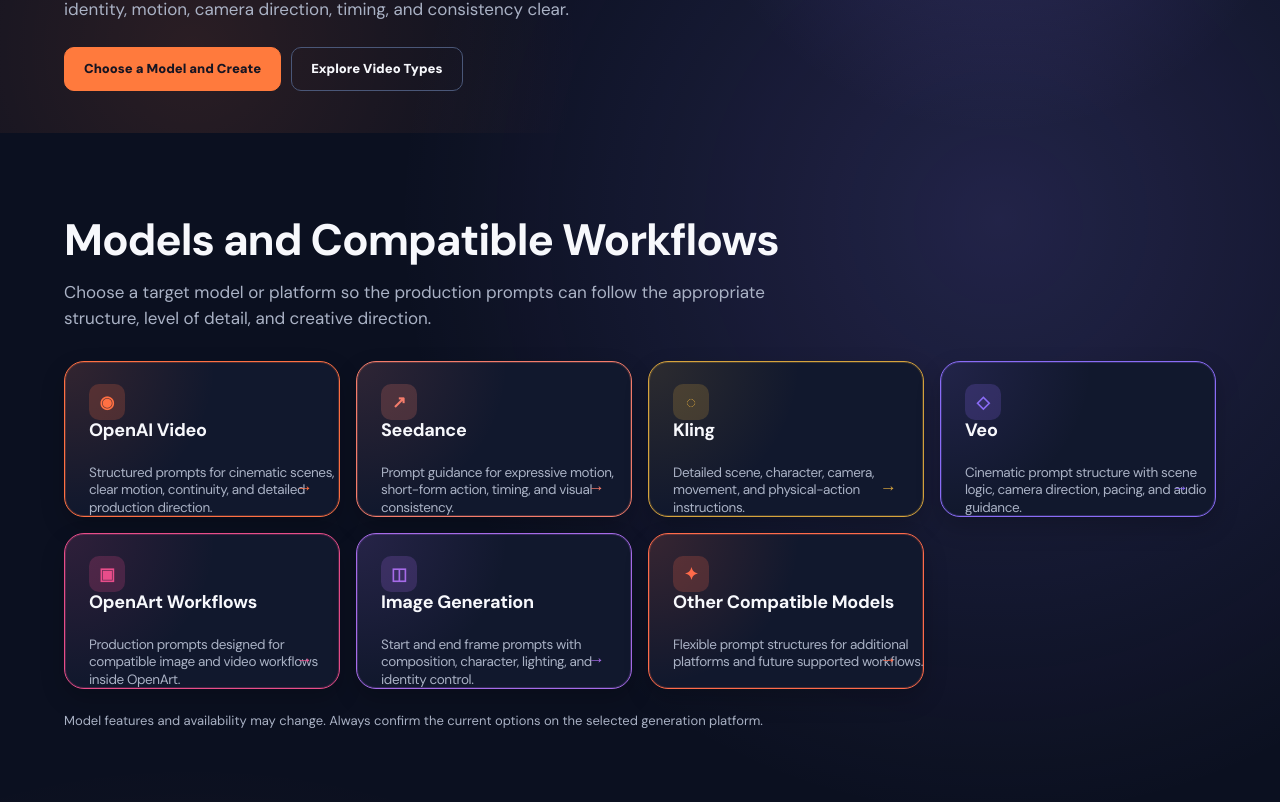
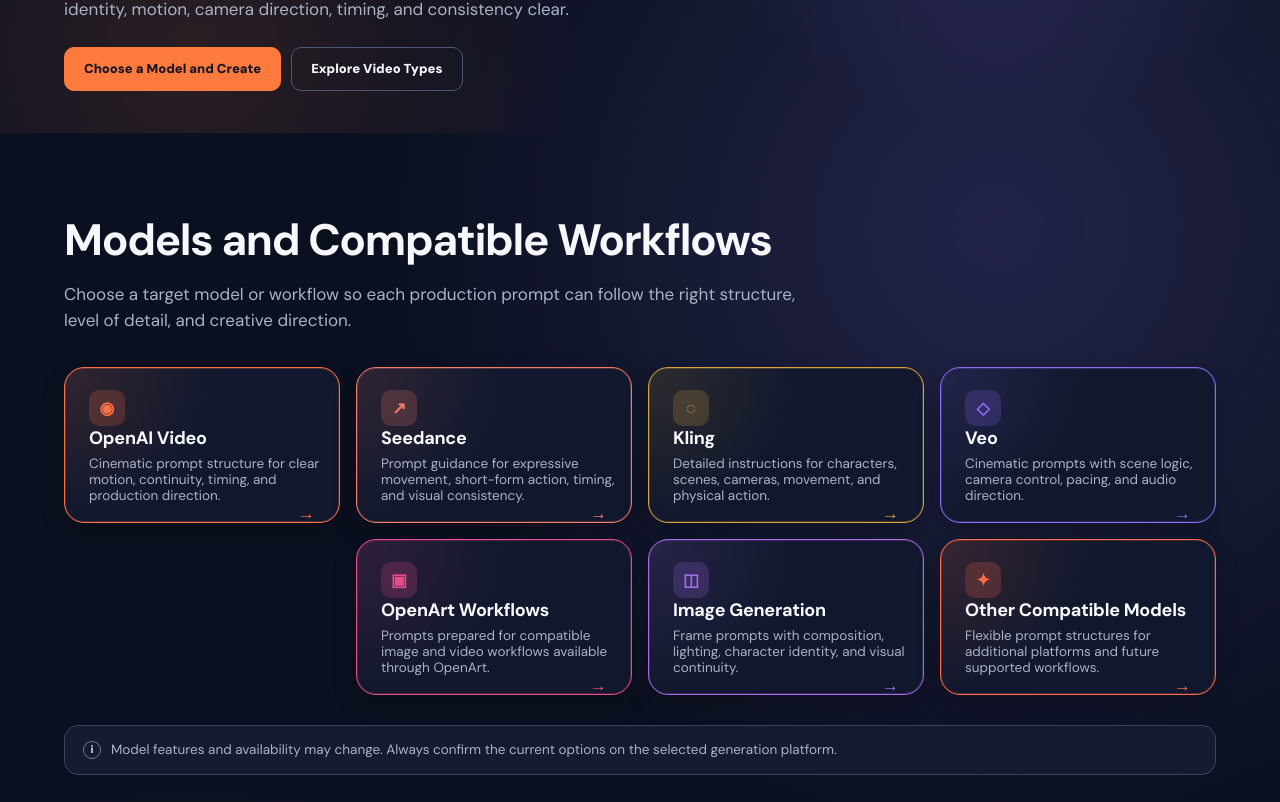
Before and after one commit to saifalrikaby1-png/slapstick-prompt-pack, a Next.js app: page /models in a window 1280 px wide. Shown: the part 358-1160 px from the top of the page. Built offline with nearby package versions, Linux system fonts and the light colour scheme.

Commit message:
Polish Models card typography and layout

```diff
--- a/app/marketing-compact.module.css
+++ b/app/marketing-compact.module.css
@@ -125,18 +125,22 @@
 .modelsHero h1 { max-width: 860px; font-size: clamp(42px, 5.4vw, 75px); line-height: 1.02; }
 .modelsHero :global(.hero-copy) { max-width: 800px; margin: 18px 0 0; }
 .modelsHeroActions { display: flex; flex-wrap: wrap; gap: 10px; margin-top: 24px; }
-.modelFeatureSection > h2, .modelGuidanceSection > h2, .modelsCta h2 { margin: 0 0 16px; color: #F7F8FC; font-family: var(--font-dm), system-ui, sans-serif; font-size: 44px; font-weight: 700; line-height: 1.08; letter-spacing: -.025em; }
-.modelFeatureSection :global(.section-copy), .modelGuidanceSection :global(.section-copy) { max-width: 760px; margin: 0; color: #AAB2C5; font-family: var(--font-dm), system-ui, sans-serif; font-size: 17px; line-height: 1.5; }
-.modelFeatureGrid { display: grid; grid-template-columns: repeat(4, minmax(0, 1fr)); align-items: stretch; gap: 16px; margin-top: 30px; }
+.modelFeatureSection { padding-top: 84px; padding-bottom: 76px; }
+.modelFeatureSection > h2, .modelGuidanceSection > h2, .modelsCta h2 { margin: 0; color: #F7F8FC; font-family: var(--font-dm), system-ui, sans-serif; font-size: 44px; font-weight: 700; line-height: 1.08; letter-spacing: -.03em; }
+.modelFeatureSection :global(.section-copy), .modelGuidanceSection :global(.section-copy) { max-width: 760px; margin: 18px 0 34px; color: #AAB2C5; font-family: var(--font-dm), system-ui, sans-serif; font-size: 17px; line-height: 1.5; }
+.modelFeatureGrid { display: grid; grid-template-columns: repeat(4, minmax(0, 1fr)); align-items: stretch; gap: 16px; margin-top: 0; }
 .modelFeatureCard { composes: styleCard; position: relative; overflow: hidden; box-sizing: border-box; border: 1px solid var(--model-accent); background: radial-gradient(circle at top left, var(--model-tint), transparent 48%), var(--model-surface); box-shadow: inset 0 0 0 1px color-mix(in srgb, var(--model-accent) 24%, transparent), 0 10px 24px #0003; }
 .modelFeatureCard:hover, .modelFeatureCard:focus-visible { border-color: var(--model-accent); background: radial-gradient(circle at top left, var(--model-tint), transparent 48%), var(--model-surface); box-shadow: inset 0 0 0 1px color-mix(in srgb, var(--model-accent) 48%, transparent), 0 16px 32px var(--model-tint); transform: translateY(-3px); outline: 3px solid color-mix(in srgb, var(--model-accent) 36%, transparent); outline-offset: 3px; }
-.modelFeatureContent { position: relative; z-index: 1; display: grid; grid-template-rows: 36px 44px minmax(0, 1fr); gap: 0; align-content: start; height: 100%; min-height: 0; }
+.modelFeatureContent { position: relative; z-index: 1; display: grid; grid-template-rows: 36px 26px minmax(0, 1fr) 18px; gap: 2px; align-content: start; height: calc(100% + 22px); min-height: 0; }
 .modelFeatureIcon { display: grid; place-items: center; width: 36px; height: 36px; margin: 0; border-radius: 10px; background: color-mix(in srgb, var(--model-accent) 20%, transparent); color: var(--model-accent); font-size: 17px; font-weight: 800; line-height: 1; }
-.modelFeatureCard h3 { display: flex; align-items: flex-start; min-height: 44px; margin: 0; color: #F7F8FC; font-family: var(--font-dm), system-ui, sans-serif; font-size: 18px; font-weight: 650; line-height: 1.18; letter-spacing: -.015em; }
-.modelFeatureCard p { width: calc(100% + 24px); max-width: none; min-height: 0; max-height: none; margin: 0; overflow: visible; align-self: start; color: #AAB2C5; font-family: var(--font-dm), system-ui, sans-serif; font-size: 13.5px; font-weight: 400; letter-spacing: -.4px; line-height: 1.28; }
-.modelFeatureArrow { position: absolute; right: 2px; bottom: 0; color: var(--model-accent); font-size: 17px; line-height: 1; transition: transform .2s ease; }
+.modelFeatureCard h3 { display: flex; align-items: flex-start; min-height: 26px; margin: 0; color: #F7F8FC; font-family: var(--font-dm), system-ui, sans-serif; font-size: 18px; font-weight: 650; line-height: 1.18; letter-spacing: -.015em; }
+.modelFeatureCard p { width: calc(100% + 24px); max-width: none; min-height: 0; max-height: none; margin: 0; overflow: visible; align-self: start; color: #AAB2C5; font-family: var(--font-dm), system-ui, sans-serif; font-size: 13.5px; font-weight: 400; letter-spacing: 0; line-height: 1.2; }
+.modelFeatureArrowRow { display: flex; align-items: center; justify-content: flex-end; min-width: 0; }
+.modelFeatureArrow { color: var(--model-accent); font-size: 17px; line-height: 1; transition: transform .2s ease; }
 .modelFeatureCard:hover .modelFeatureArrow, .modelFeatureCard:focus-visible .modelFeatureArrow { transform: translateX(4px); }
-.modelDisclaimer { margin: 22px 0 0; color: #AAB2C5; font-family: var(--font-dm), system-ui, sans-serif; font-size: 13px; line-height: 1.5; }
+.modelFeatureGrid > :nth-child(5) { grid-column: 2; }
+.modelDisclaimer { display: flex; align-items: center; gap: 10px; max-width: 100%; margin: 30px 0 0; padding: 14px 18px; border: 1px solid #394462; border-radius: 14px; background: #151c2f; color: #AAB2C5; font-family: var(--font-dm), system-ui, sans-serif; font-size: 13.5px; line-height: 1.45; }
+.modelDisclaimer span { display: grid; flex: 0 0 auto; place-items: center; width: 18px; height: 18px; border: 1px solid #6b7690; border-radius: 50%; color: #DDE3F1; font-size: 11px; font-weight: 800; }
 .modelGuidanceSection { padding-top: 38px; }
 .modelGuidanceGrid { display: grid; grid-template-columns: repeat(4, minmax(0, 1fr)); align-items: stretch; gap: 16px; margin-top: 30px; }
 .modelGuidanceCard { min-height: 170px; padding: 22px 24px; border: 1px solid #394462; border-radius: 20px; background: radial-gradient(circle at top left, #8B7CFF14, transparent 48%), #11182d; box-shadow: 0 10px 24px #0003; }
@@ -199,13 +203,16 @@
   .qualityControlCta > div:last-child { justify-content: flex-start; margin-top: 22px; }
   .modelsHero { padding: 46px 20px 36px; }
   .modelsHero h1 { font-size: clamp(39px, 12vw, 53px); }
-  .modelFeatureSection > h2, .modelGuidanceSection > h2 { font-size: 30px; }
+  .modelFeatureSection { padding-top: 52px; padding-bottom: 52px; }
+  .modelFeatureSection > h2, .modelGuidanceSection > h2 { font-size: 30px; line-height: 1.12; }
   .modelFeatureSection :global(.section-copy), .modelGuidanceSection :global(.section-copy) { font-size: 15px; }
-  .modelFeatureGrid { grid-template-columns: 1fr; align-items: start; gap: 14px; margin-top: 22px; }
+  .modelFeatureGrid { grid-template-columns: 1fr; align-items: start; gap: 14px; margin-top: 0; }
   .modelFeatureCard { min-height: 0; height: auto; padding: 18px 20px; }
-  .modelFeatureContent { grid-template-rows: 36px 44px minmax(0, 1fr); gap: 0; height: auto; }
+  .modelFeatureContent { grid-template-rows: 36px 26px minmax(0, 1fr) 18px; gap: 2px; height: auto; }
   .modelFeatureCard h3 { font-size: 17px; line-height: 1.2; }
   .modelFeatureCard p { font-size: 14px; line-height: 1.4; }
+  .modelFeatureGrid > :nth-child(5) { grid-column: auto; }
+  .modelDisclaimer { align-items: flex-start; margin-top: 28px; }
   .modelGuidanceGrid { grid-template-columns: 1fr; gap: 14px; margin-top: 22px; }
   .modelGuidanceCard { min-height: 0; padding: 20px; }
   .modelLimitations { margin-top: 20px; padding: 20px; }
--- a/app/models-public.tsx
+++ b/app/models-public.tsx
@@ -4,12 +4,12 @@
 import compact from "./marketing-compact.module.css";
 
 const models = [
-  { id: "openai-video", icon: "◉", title: "OpenAI Video", description: "Structured prompts for cinematic scenes, clear motion, continuity, and detailed production direction.", accent: "#FF7043", tint: "rgb(255 112 67 / 14%)" },
-  { id: "seedance", icon: "↗", title: "Seedance", description: "Prompt guidance for expressive motion, short-form action, timing, and visual consistency.", accent: "#F47C6B", tint: "rgb(244 124 107 / 13%)" },
-  { id: "kling", icon: "◌", title: "Kling", description: "Detailed scene, character, camera, movement, and physical-action instructions.", accent: "#D6A33D", tint: "rgb(214 163 61 / 14%)" },
-  { id: "veo", icon: "◇", title: "Veo", description: "Cinematic prompt structure with scene logic, camera direction, pacing, and audio guidance.", accent: "#8A6CF6", tint: "rgb(138 108 246 / 14%)" },
-  { id: "openart", icon: "▣", title: "OpenArt Workflows", description: "Production prompts designed for compatible image and video workflows inside OpenArt.", accent: "#E84D8A", tint: "rgb(232 77 138 / 14%)" },
-  { id: "image", icon: "◫", title: "Image Generation", description: "Start and end frame prompts with composition, character, lighting, and identity control.", accent: "#A66BE8", tint: "rgb(166 107 232 / 14%)" },
+  { id: "openai-video", icon: "◉", title: "OpenAI Video", description: "Cinematic prompt structure for clear motion, continuity, timing, and production direction.", accent: "#FF7043", tint: "rgb(255 112 67 / 14%)" },
+  { id: "seedance", icon: "↗", title: "Seedance", description: "Prompt guidance for expressive movement, short-form action, timing, and visual consistency.", accent: "#F47C6B", tint: "rgb(244 124 107 / 13%)" },
+  { id: "kling", icon: "◌", title: "Kling", description: "Detailed instructions for characters, scenes, cameras, movement, and physical action.", accent: "#D6A33D", tint: "rgb(214 163 61 / 14%)" },
+  { id: "veo", icon: "◇", title: "Veo", description: "Cinematic prompts with scene logic, camera control, pacing, and audio direction.", accent: "#8A6CF6", tint: "rgb(138 108 246 / 14%)" },
+  { id: "openart", icon: "▣", title: "OpenArt Workflows", description: "Prompts prepared for compatible image and video workflows available through OpenArt.", accent: "#E84D8A", tint: "rgb(232 77 138 / 14%)" },
+  { id: "image", icon: "◫", title: "Image Generation", description: "Frame prompts with composition, lighting, character identity, and visual continuity.", accent: "#A66BE8", tint: "rgb(166 107 232 / 14%)" },
   { id: "other", icon: "✦", title: "Other Compatible Models", description: "Flexible prompt structures for additional platforms and future supported workflows.", accent: "#FF6B4A", tint: "rgb(255 107 74 / 16%)" },
 ] as const;
 
@@ -22,7 +22,7 @@
 
 function ModelFeatureCard({ model }: { model: (typeof models)[number] }) {
   return <Link href="/create?section=setup" className={compact.modelFeatureCard} style={{ "--model-accent": model.accent, "--model-tint": model.tint, "--model-surface": "#11182d" } as CSSProperties} aria-label={`Choose ${model.title} in production setup`}>
-    <div className={compact.modelFeatureContent}><span className={compact.modelFeatureIcon} aria-hidden="true">{model.icon}</span><h3>{model.title}</h3><p>{model.description}</p><span className={compact.modelFeatureArrow} aria-hidden="true">→</span></div>
+    <div className={compact.modelFeatureContent}><span className={compact.modelFeatureIcon} aria-hidden="true">{model.icon}</span><h3>{model.title}</h3><p>{model.description}</p><div className={compact.modelFeatureArrowRow}><span className={compact.modelFeatureArrow} aria-hidden="true">→</span></div></div>
   </Link>;
 }
 
@@ -30,7 +30,7 @@
   return <main className={`marketing-shell ${compact.modelsPage}`}>
     <PublicHeader />
     <section className={compact.modelsHero}><p className="eyebrow">MODEL COMPATIBILITY</p><h1>Choose the Right Model for Your Production</h1><p className="hero-copy">Prepare prompts for different image and video-generation workflows while keeping character identity, motion, camera direction, timing, and consistency clear.</p><div className={compact.modelsHeroActions}><Link className="marketing-button" href="/create?section=setup">Choose a Model and Create</Link><Link className="marketing-button secondary" href="/video-types">Explore Video Types</Link></div></section>
-    <section className={`marketing-section ${compact.modelFeatureSection}`}><h2>Models and Compatible Workflows</h2><p className="section-copy">Choose a target model or platform so the production prompts can follow the appropriate structure, level of detail, and creative direction.</p><div className={compact.modelFeatureGrid}>{models.map((model) => <ModelFeatureCard key={model.id} model={model} />)}</div><p className={compact.modelDisclaimer}>Model features and availability may change. Always confirm the current options on the selected generation platform.</p></section>
+    <section className={`marketing-section ${compact.modelFeatureSection}`}><h2>Models and Compatible Workflows</h2><p className="section-copy">Choose a target model or workflow so each production prompt can follow the right structure, level of detail, and creative direction.</p><div className={compact.modelFeatureGrid}>{models.map((model) => <ModelFeatureCard key={model.id} model={model} />)}</div><p className={compact.modelDisclaimer}><span aria-hidden="true">i</span>Model features and availability may change. Always confirm the current options on the selected generation platform.</p></section>
     <section className={`marketing-section ${compact.modelGuidanceSection}`}><h2>How to Choose a Model</h2><p className="section-copy">Select the model based on the type of scene, motion, visual style, and production control required for the project.</p><div className={compact.modelGuidanceGrid}>{guidance.map((item) => <article className={compact.modelGuidanceCard} key={item.title}><h3>{item.title}</h3><p>{item.description}</p></article>)}</div><article className={compact.modelLimitations}><h3>Model-Specific Results May Differ</h3><p>Each model interprets prompts differently. The platform can adapt prompt structure and detail, but final image or video quality also depends on the selected model, its current features, and the generation settings used.</p></article></section>
     <section className={compact.modelsCta}><div><p className="eyebrow">CONNECTED CREATION</p><h2>Ready to Choose Your Model?</h2><p>Select a workflow, prepare your production settings, and generate the prompts required for your project.</p></div><div><Link className="marketing-button" href="/create?section=setup">Choose a Model and Create</Link><Link className="marketing-button secondary" href="/production-packs">Explore Production Packs</Link></div></section>
     <PublicFooter />
```
